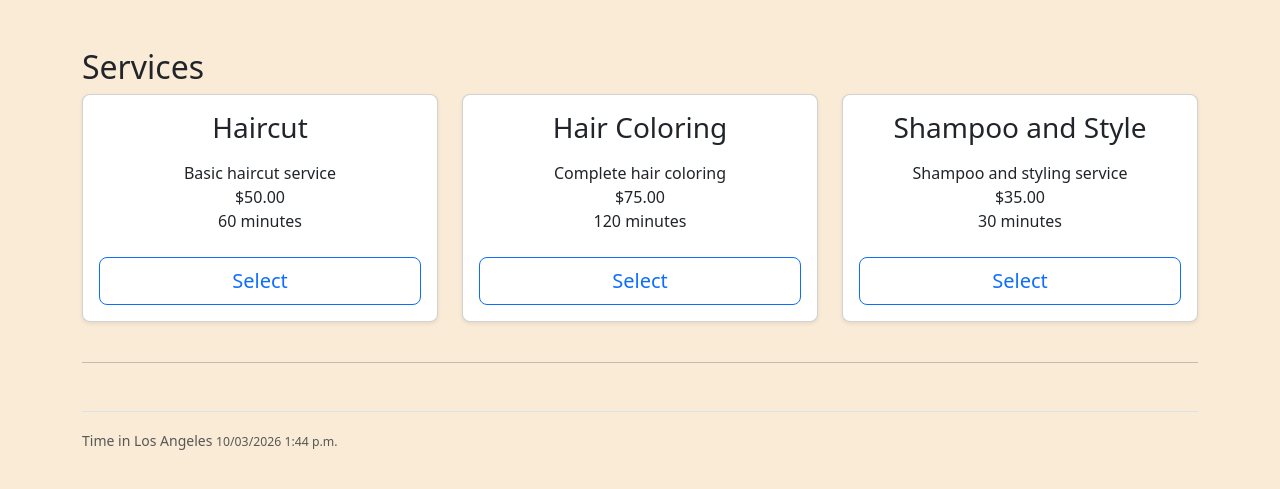
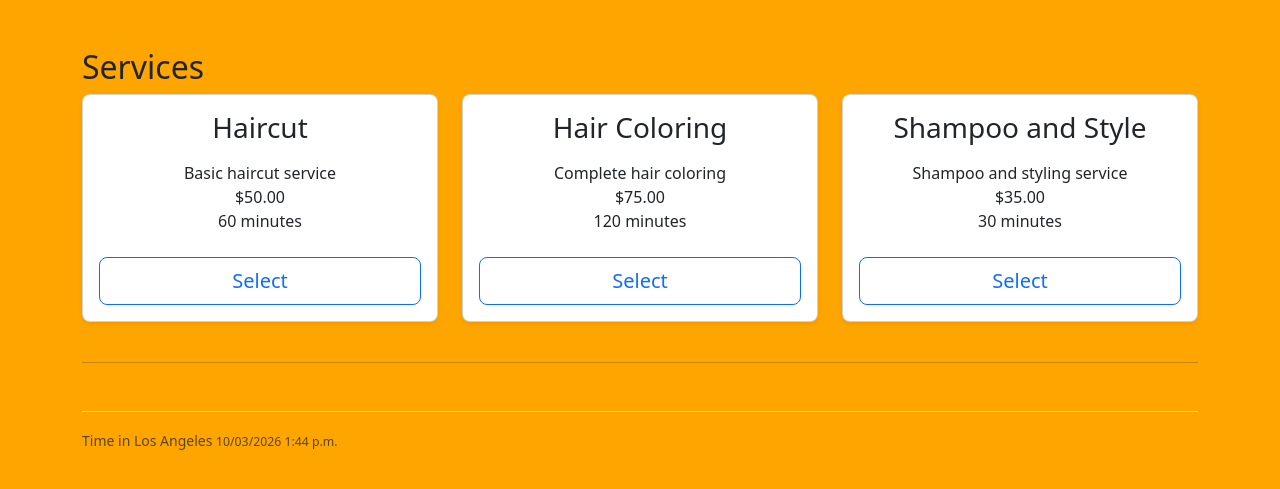
Before and after one commit to gianmar98/salon-scheduler-aws-eks-terraform-cicd, a Django app: page / in a window 1280 px wide. Shown: the top 489 px of the page. Run offline with Django 5.2, Linux system fonts and the light colour scheme; data comes from the database, SQL or seed files in the repository; data that the repository does not hold is empty.

Commit message:
Add change-cause annotations for Kubernetes deployment. Update default background color to orange.

```diff
--- a/appointments-app/appointments/templates/appointments/base.html
+++ b/appointments-app/appointments/templates/appointments/base.html
@@ -10,7 +10,7 @@
     <link href="https://cdn.jsdelivr.net/npm/bootstrap@5.3.2/dist/css/bootstrap.min.css" rel="stylesheet"
         integrity="sha384-T3c6CoIi6uLrA9TneNEoa7RxnatzjcDSCmG1MXxSR1GAsXEV/Dwwykc2MPK8M2HN" crossorigin="anonymous">
     <style>
-        body { background-color:antiquewhite; }
+        body { background-color:orange; }
     </style>
 
 </head>
--- a/appointments-app/buildspecs/buildspec_buildimage.yml
+++ b/appointments-app/buildspecs/buildspec_buildimage.yml
@@ -50,6 +50,7 @@ phases:
       - docker tag appointments-app-container:latest $ECR_REPO_URL:latest # Insert a commands to add "latest" tag to the image.
       - docker tag appointments-app-container:latest $ECR_REPO_URL:staging-test-image # Insert a command to add "staging-test-image" tag to the image.
       - docker tag appointments-app-container:latest $ECR_REPO_URL:${CODEBUILD_RESOLVED_SOURCE_VERSION} # Dynamic tag: the full commit SHA. The lab says CodeCommit; this repo's source is GitHub, and the variable resolves the same way.
+      - docker tag appointments-app-container:latest $ECR_REPO_URL:background-color-updated-to-orange
       - echo Build completed on `date` # This command adds the date to the logs.
 
   post_build: # This phase will be used to push the image to Amazon ECR.
```
Also changed, not shown: 4 other files.
